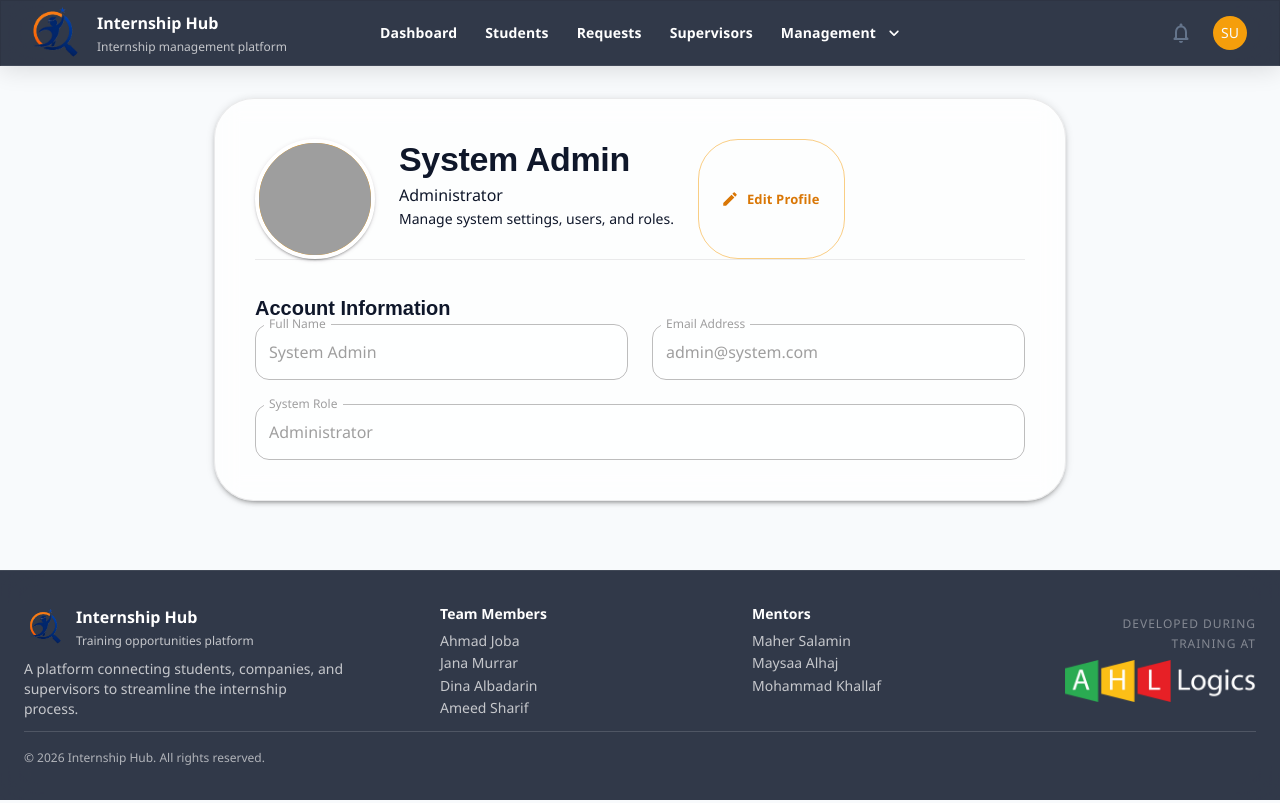
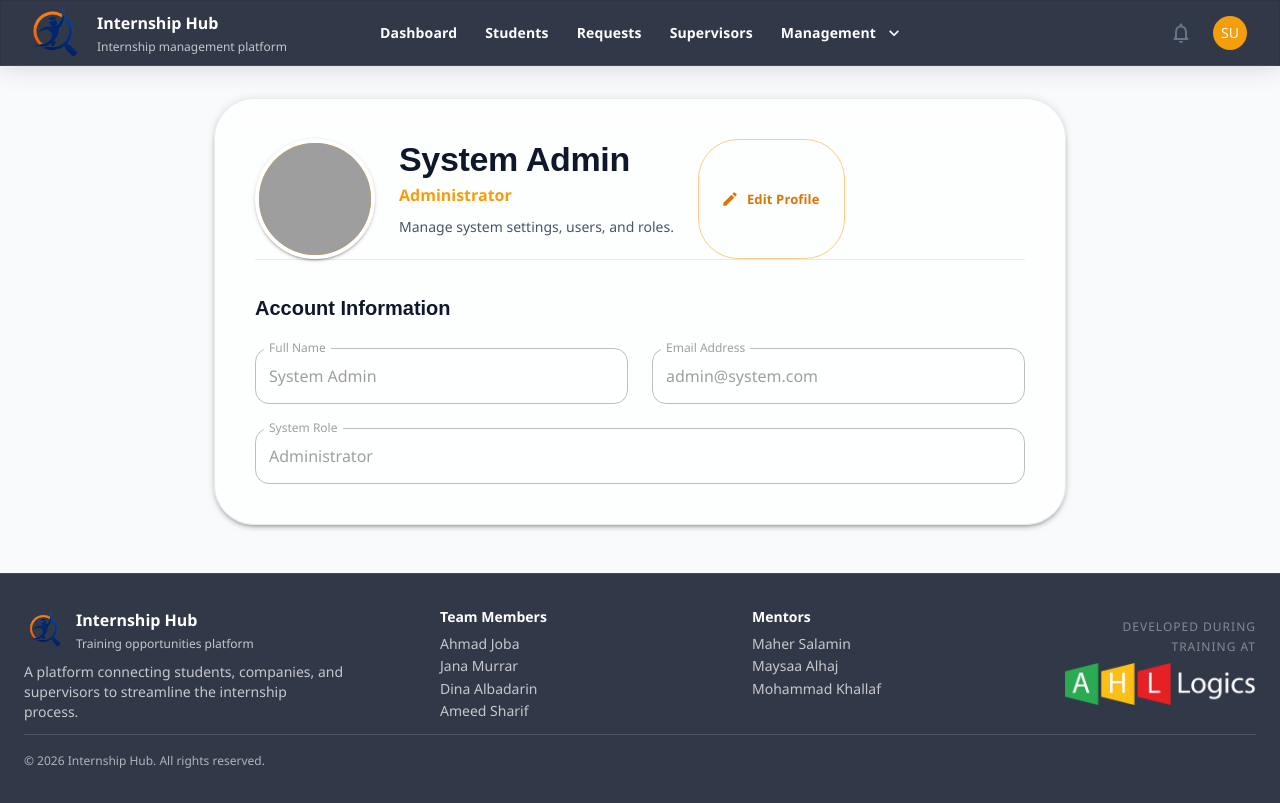
Before and after one commit to AHL-Group2-project/training-opportunities-website, a React (Vite) app in the folder frontend/: page /admin/profile in a window 1280 px wide. Built offline with nearby package versions, Linux system fonts and the light colour scheme; sample sign-in values are in the browser's storage; grey boxes are pictures that could not be loaded.

Commit message:
fix: resolve typescript issues and student profile/hours bugs

```diff
--- a/frontend/src/components/profileComp/ProfileSidebar.tsx
+++ b/frontend/src/components/profileComp/ProfileSidebar.tsx
@@ -70,7 +70,7 @@ export default function ProfileSidebar({ student }: Props) {
             <Box sx={{ display: "flex", alignItems: "center", gap: 1 }}>
               <SchoolIcon sx={{ color: "text.secondary", fontSize: 20 }} />
               <Typography variant="body2" sx={{ color: "text.secondary" }}>
-                Class of {student.graduationYear || student.year}
+                Graduation {student.graduationYear || student.year}
               </Typography>
             </Box>
           )}
--- a/frontend/src/mock/users.ts
+++ b/frontend/src/mock/users.ts
@@ -1,5 +1,5 @@
 export type UserRole =
-  "public" | "student" | "supervisor" | "admin" | "company";
+  "student" | "supervisor" | "admin" | "company";
 
 declare global {
   interface Window {
--- a/frontend/src/pages/HoursPage/HoursPage.tsx
+++ b/frontend/src/pages/HoursPage/HoursPage.tsx
@@ -49,7 +49,7 @@ export default function HoursPage() {
   const isViewingOther = !!studentIdParam;
   const targetStudentId = isViewingOther
     ? Number(studentIdParam)
-    : (findStudentByUserId(user?.id ?? 0)?.id ?? 1);
+    : (findStudentByUserId(Number(user?.id) || 0)?.id ?? 1);
 
   const perms = getPermissions(user?.role ?? "", !isViewingOther);
 
--- a/frontend/src/pages/admin/AdminProfilePage/index.tsx
+++ b/frontend/src/pages/admin/AdminProfilePage/index.tsx
@@ -66,18 +66,17 @@ export default function AdminProfilePage() {
                   }}
                 />
               )}
-              <Box textAlign={{ xs: "center", md: "left" }}>
-                <Typography variant="h4" fontWeight="800">
+              <Box sx={{textAlign:{ xs: "center", md: "left" }}}>
+                <Typography variant="h4" sx={{fontWeight:800}}>
                   {profileData.name}
                 </Typography>
                 <Typography
                   variant="subtitle1"
-                  color="primary.main"
-                  fontWeight="600"
+                  sx={{color:"primary.main" , fontWeight:600}}
                 >
                   {profileData.role}
                 </Typography>
-                <Typography variant="body2" color="text.secondary" mt={1}>
+                <Typography variant="body2" sx={{color:"text.secondary" , mt:1}}>
                   Manage system settings, users, and roles.
                 </Typography>
               </Box>
@@ -97,7 +96,7 @@ export default function AdminProfilePage() {
 
           <Divider sx={{ mb: 4 }} />
 
-          <Typography variant="h6" fontWeight="bold" mb={3}>
+          <Typography variant="h6" sx={{fontWeight:"bold" , mb:3}}>
             Account Information
           </Typography>
 
--- a/frontend/src/pages/auth/LoginPage.tsx
+++ b/frontend/src/pages/auth/LoginPage.tsx
@@ -145,12 +145,14 @@ function LoginPage() {
       setLockoutRemaining(0);
 
       login({
-        id: user.id,
+        id: String(user.id),
+        profileId: String(user.studentId || user.id),
         name: user.name,
         email: user.email,
         role: user.role,
         token: "mock-token",
-        companyId: user.companyId,
+        mustChangePassword: false,
+        companyId: user.companyId ? String(user.companyId) : undefined,
       });
 
       switch (user.role) {
--- a/frontend/src/pages/company/CompanyApplicationsPage/CompanyApplicationsPage.tsx
+++ b/frontend/src/pages/company/CompanyApplicationsPage/CompanyApplicationsPage.tsx
@@ -20,9 +20,14 @@ import {
 } from "@mui/material";
 import { useState } from "react";
 import { Link } from "react-router-dom";
-import { MOCK_APPLICATIONS } from "../../../mock/applications";
+import { MOCK_APPLICATIONS, type Application } from "../../../mock/applications";
 import { MOCK_OPPORTUNITIES } from "../../../mock/opportunities";
 import { students } from "../../../mock/students";
+
+type ExtendedApp = Application & {
+  student: typeof students[0] | undefined;
+  opportunity: typeof MOCK_OPPORTUNITIES[0] | undefined;
+};
 
 export default function CompanyApplicationsPage() {
   const applications = useMemo(() => {
@@ -35,9 +40,9 @@ export default function CompanyApplicationsPage() {
     });
   }, []);
 
-  const [selectedApp, setSelectedApp] = useState<any>(null);
+  const [selectedApp, setSelectedApp] = useState<ExtendedApp | null>(null);
 
-  const handleOpenApp = (app: any) => {
+  const handleOpenApp = (app: ExtendedApp) => {
     setSelectedApp(app);
   };
 
--- a/frontend/src/pages/company/CompanyDashboardPage/CompanyDashboardPage.tsx
+++ b/frontend/src/pages/company/CompanyDashboardPage/CompanyDashboardPage.tsx
@@ -20,12 +20,12 @@ function CompanyDashboardPage() {
   const { user } = useAuth();
   const companyId = user?.companyId;
 
-  const company = MOCK_COMPANIES.find((c) => c.id === companyId);
+  const company = MOCK_COMPANIES.find((c) => c.id === Number(companyId));
   const pendingRequests = MOCK_COMPLETION_REQUESTS.filter(
-    (r) => r.companyId === companyId && r.status === "pending",
+    (r) => r.companyId === Number(companyId) && r.status === "pending",
   );
   const activeInterns = MOCK_ACTIVE_INTERNSHIPS.filter(
-    (i) => i.companyId === companyId && i.status === "active",
+    (i) => i.companyId === Number(companyId) && i.status === "active",
   );
 
   return (
--- a/frontend/src/pages/company/CompanyProfilePage/CompanyProfilePage.tsx
+++ b/frontend/src/pages/company/CompanyProfilePage/CompanyProfilePage.tsx
@@ -17,7 +17,7 @@ function CompanyProfilePage() {
   const { user } = useAuth();
   const companyId = user?.companyId;
 
-  const company = MOCK_COMPANIES.find((c) => c.id === companyId);
+  const company = MOCK_COMPANIES.find((c) => String(c.id) === String(companyId));
 
   const [name, setName] = useState(company?.name || "");
   const [description, setDescription] = useState(company?.description || "");
--- a/frontend/src/pages/company/CompanyRequestsPage/CompanyRequestsPage.tsx
+++ b/frontend/src/pages/company/CompanyRequestsPage/CompanyRequestsPage.tsx
@@ -1,6 +1,4 @@
-import { useState } from "react";
 import {
-  Box,
   Container,
   Typography,
   Card,
@@ -10,7 +8,6 @@ import {
   TableContainer,
   TableHead,
   TableRow,
-  Button,
   Chip,
 } from "@mui/material";
 import { useAuth } from "../../../context/authContext";
@@ -21,9 +18,9 @@ function CompanyRequestsPage() {
   const { user } = useAuth();
   const companyId = user?.companyId;
 
-  const company = MOCK_COMPANIES.find((c) => c.id === companyId);
-  const [requests, setRequests] = useState(
-    MOCK_COMPLETION_REQUESTS.filter((r) => r.companyId === companyId),
+  const company = MOCK_COMPANIES.find((c) => c.id === Number(companyId));
+  const requests = MOCK_COMPLETION_REQUESTS.filter(
+    (r) => r.companyId === Number(companyId),
   );
 
   // Actions removed as company only approves individual hour rows.
--- a/frontend/src/pages/student/StudentProfilePage.tsx
+++ b/frontend/src/pages/student/StudentProfilePage.tsx
@@ -127,6 +127,7 @@ export default function StudentProfilePage() {
     ...baseStudent,
     name: profileData.name,
     major: profileData.major,
+    graduationYear: profileData.graduationYear,
     skills: profileData.skills,
     experience: profileData.experience,
     projects: profileData.projects.map((p) => ({
```
